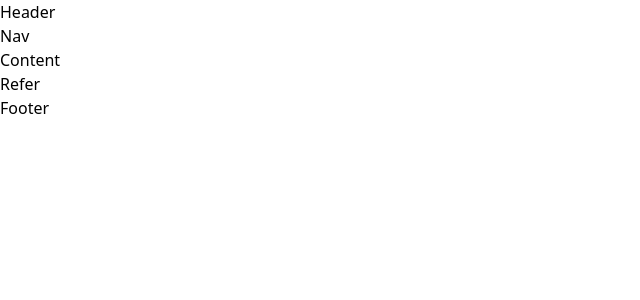
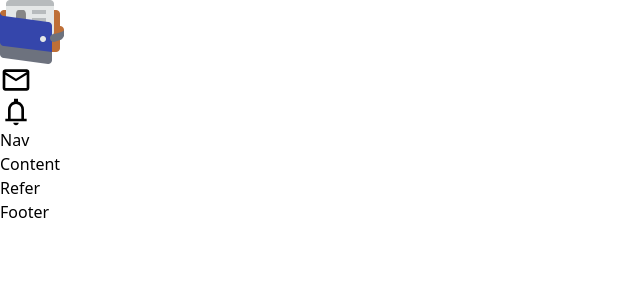
Before and after one commit to MishraSwet/Wallet-App, a React (Vite) app in the folder client/: page / in a window 1280 px wide. Shown: the top 300 px of the page, without its empty margins (0-640 px from the left). Built offline with nearby package versions, Linux system fonts and the light colour scheme.

Commit message:
Completed and Integrated Header Component

```diff
--- a/client/src/App.jsx
+++ b/client/src/App.jsx
@@ -8,13 +8,16 @@ import Layout from './Components/Layout';
 
 const App = () => {
   return (
-    <div className="h-screen grid grid-cols-10 grid-rows-10 gap-4">
-      <div className="row-span-2 col-span-10 bg-orange-500">Header</div>
+      <div className="grid grid-cols-10 grid-rows-10 gap-2 h-screen bg-trueGray-500 p-5">
+      <div className="row-span-2 col-span-10 ">
+        <Header/>
+      </div>
       <div className="row-span-7 col-span-1 bg-teal-500">Nav</div>
       <div className="row-span-7 col-span-7 bg-red-500">Content</div>
       <div className="row-span-7 col-span-2 bg-green-500">Refer</div>
       <div className="row-span-1 col-span-10 bg-blue-500">Footer</div>
     </div>
+
   );
 }
 
--- a/client/src/Components/Header.jsx
+++ b/client/src/Components/Header.jsx
@@ -2,8 +2,19 @@ import React from 'react'
 
 const Header = () => {
   return (
-    <div>
-      Header
+    <div className="flex justify-between">
+      <div className="mt-6 ml-6">
+        <img src="../../public/logo_64.png" alt="logo" />
+      </div>
+
+      <div className="flex justify-evenly mt-6 mr-6">
+        <div className="m-1">
+          <svg xmlns="http://www.w3.org/2000/svg" width="32" height="32" viewBox="0 0 24 24"><path fill="currentColor" d="M4 20q-.825 0-1.412-.587T2 18V6q0-.825.588-1.412T4 4h16q.825 0 1.413.588T22 6v12q0 .825-.587 1.413T20 20zm8-7L4 8v10h16V8zm0-2l8-5H4zM4 8V6v12z" /></svg>
+        </div>
+        <div className="m-1">
+           <svg xmlns="http://www.w3.org/2000/svg" width="32" height="32" viewBox="0 0 24 24"><path fill="currentColor" d="M4 19v-2h2v-7q0-2.075 1.25-3.687T10.5 4.2V2h3v2.2q2 .5 3.25 2.113T18 10v7h2v2zm8 3q-.825 0-1.412-.587T10 20h4q0 .825-.587 1.413T12 22m-4-5h8v-7q0-1.65-1.175-2.825T12 6q-1.65 0-2.825 1.175T8 10z"/></svg>
+        </div>
+      </div>
     </div>
   )
 }
```
Also changed, not shown: client/img/2024-02-20 23_41_13-Window.png (deleted), client/public/logo_64.png (added).
